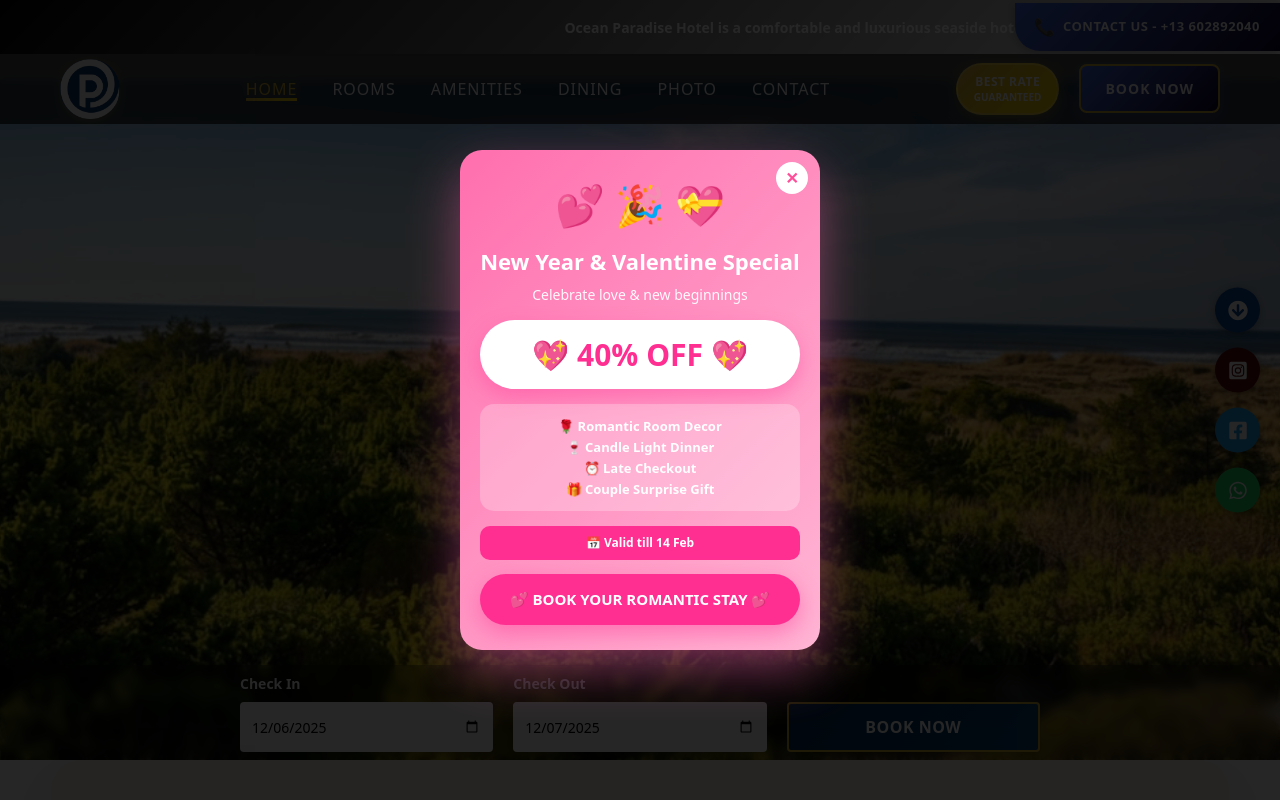
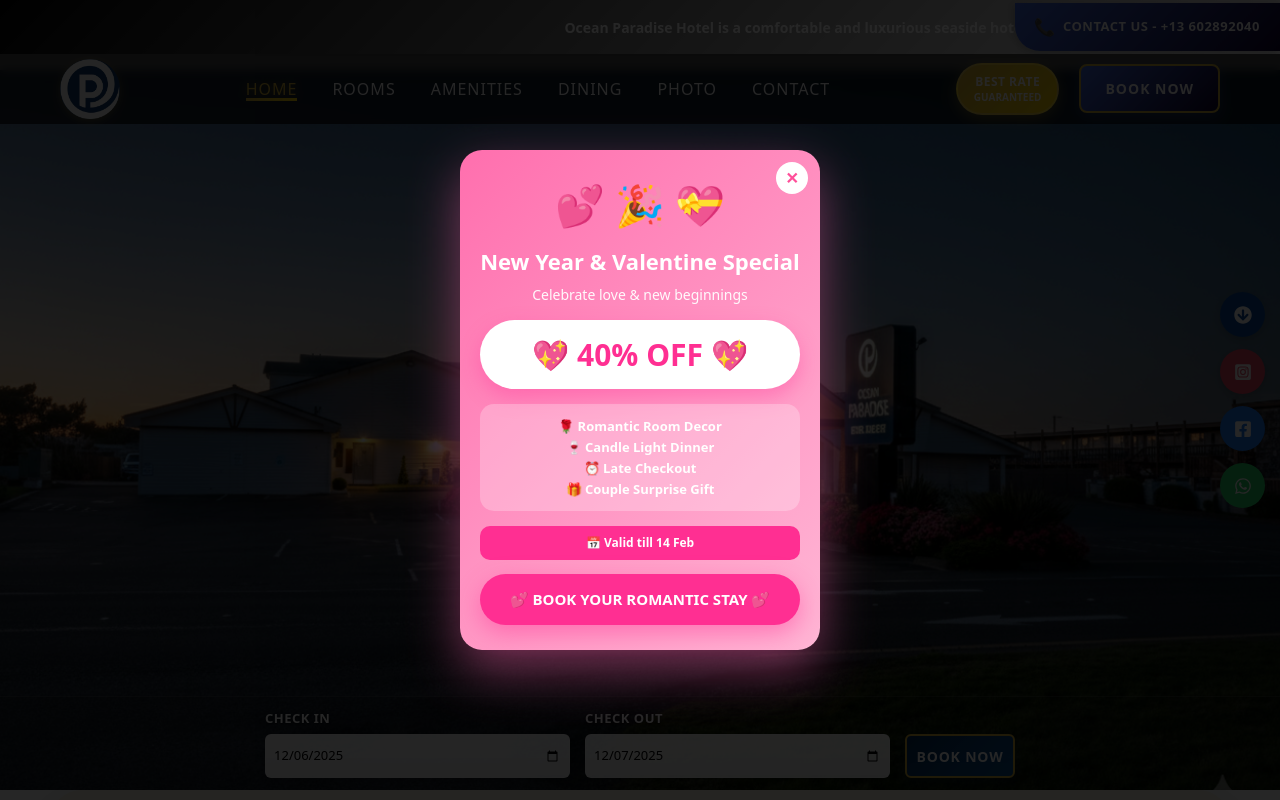
Before and after one commit to aquiiibbb/ocean, a React (Create React App) app: page / in a window 1280 px wide. Shown: the top 800 px of the page. Built offline with nearby package versions, Linux system fonts and the light colour scheme; a web font is replaced by a local one.

Commit message:
Added FAQ section to contact page

```diff
--- a/src/pages/Home.jsx
+++ b/src/pages/Home.jsx
@@ -6,7 +6,7 @@ import image13 from "../assest/image/log.png";
 import image14 from "../assest/image/123.jpeg";
 import image15 from "../assest/image/236.jpeg";
 import image16 from "../assest/image/hmm.png";
-import image17 from "../assest/image/nature.png";
+import image17 from "../assest/image/area.jpg";
 import image18 from "../assest/image/pic2.png";
 import image19 from "../assest/image/pic3.png";
 import image20 from "../assest/image/pic4.png";
@@ -24,7 +24,7 @@ export default function Home() {
   const [currentImageIndex, setCurrentImageIndex] = useState(0);
 
   // Images array - add more images here
-  const sliderImages = [image16, image17, image18, image19,image20]; // Multiple images add kar sakte ho
+  const sliderImages = [image16,image19,  image18,image20,image17]; // Multiple images add kar sakte ho
 
   useEffect(() => {
     const checkMobile = () => setIsMobile(window.innerWidth <= 768);
@@ -49,35 +49,60 @@ export default function Home() {
       {/* Hero Section */}
       <div style={{
   position: 'relative',
-        minHeight: isMobile ? '62vh' : '85vh',
+  minHeight: isMobile ? '50vh' : '90vh',
   backgroundImage: `url(${sliderImages[currentImageIndex]})`,
   backgroundSize: 'cover',
-        backgroundPosition: '50% 25%',
+  backgroundPosition: 'center center',
   display: 'flex',
   alignItems: 'flex-end',
   overflow: 'hidden',
-        marginTop: isMobile ? '60px' : '80px',
-        transition: 'background-image 1s ease-in-out'
+  marginTop: isMobile ? '50px' : '70px',
+  transition: 'background-image 0.8s ease-in-out'
 }}>
-
 {/* Social Icons */}
 <div style={{
   position: 'fixed',
-          right: isMobile ? '10px' : '20px',
+  right: isMobile ? '8px' : '15px',
   top: '50%',
   transform: 'translateY(-50%)',
   zIndex: 10,
   display: 'flex',
   flexDirection: 'column',
-          gap: isMobile ? '10px' : '15px'
+  gap: isMobile ? '8px' : '12px'
 }}>
   {[
-            { icon: <FaArrowCircleDown />, bg: '#06469a' },
-            { icon: <FaInstagramSquare />, bg: '#5d0606' },
-            { icon: <FaFacebookSquare />, bg: '#1DA1F2' },
-            { icon: <FaWhatsapp />, bg: '#25D366' }
+    {
+      icon: <FaArrowCircleDown />,
+      bg: '#06469a',
+      href: '#contact', // Scroll to contact section
+      title: 'Contact Us'
+    },
+    {
+      icon: <FaInstagramSquare />,
+      bg: '#E4405F',
+      href: 'https://instagram.com/yourhandle', // Replace with actual Instagram
+      title: 'Follow on Instagram'
+    },
+    {
+      icon: <FaFacebookSquare />,
+      bg: '#1877F2',
+      href: 'https://facebook.com/yourpage', // Replace with actual Facebook
+      title: 'Like on Facebook'
+    },
+    {
+      icon: <FaWhatsapp />,
+      bg: '#25D366',
+      href: 'https://wa.me/919876543210?text=Hi%20there!%20I%20want%20to%20know%20more%20about%20your%20services', // Replace with actual WhatsApp number
+      title: 'Chat on WhatsApp'
+    }
   ].map((item, index) => (
-            <a key={index} href="#" style={{
+    <a
+      key={index}
+      href={item.href}
+      target={item.href.startsWith('http') ? '_blank' : '_self'}
+      rel={item.href.startsWith('http') ? 'noopener noreferrer' : ''}
+      title={item.title}
+      style={{
         width: isMobile ? '35px' : '45px',
         height: isMobile ? '35px' : '45px',
         backgroundColor: item.bg,
@@ -86,49 +111,60 @@ export default function Home() {
         alignItems: 'center',
         justifyContent: 'center',
         color: 'white',
-              fontSize: isMobile ? '16px' : '20px',
+        fontSize: isMobile ? '14px' : '18px',
         textDecoration: 'none',
-              transition: 'transform 0.3s ease',
-              boxShadow: '0 2px 8px rgba(0,0,0,0.3)'
+        transition: 'all 0.3s ease',
+        boxShadow: '0 3px 8px rgba(0,0,0,0.2)',
+        cursor: 'pointer'
       }}
-            onMouseOver={(e) => e.currentTarget.style.transform = 'scale(1.1)'}
-            onMouseOut={(e) => e.currentTarget.style.transform = 'scale(1)'}
+      onMouseOver={(e) => {
+        e.currentTarget.style.transform = isMobile ? 'scale(1.05) translateX(-2px)' : 'scale(1.1) translateX(-3px)';
+        e.currentTarget.style.boxShadow = '0 5px 15px rgba(0,0,0,0.3)';
+      }}
+      onMouseOut={(e) => {
+        e.currentTarget.style.transform = 'scale(1) translateX(0)';
+        e.currentTarget.style.boxShadow = '0 3px 8px rgba(0,0,0,0.2)';
+      }}
     >
       {item.icon}
     </a>
   ))}
 </div>
 
+
   {/* Booking Form */}
   <div style={{
     width: '100%',
-          backgroundColor: 'rgba(0, 0, 0, 0.3)',
-          padding: isMobile ? '8px 4px' : '8px',
+    backgroundColor: 'rgba(0, 0, 0, 0.15)',
+    padding: isMobile ? '10px 6px' : '12px 15px',
     display: 'flex',
     justifyContent: 'center',
-          backdropFilter: 'blur(5px)'
+    borderTop: '1px solid rgba(255,255,255,0.1)'
   }}>
     <div style={{
       display: 'flex',
       flexDirection: 'row',
-            gap: isMobile ? '5px' : '20px',
-            maxWidth: isMobile ? '100%' : '800px',
+      gap: isMobile ? '6px' : '15px',
+      maxWidth: isMobile ? '100%' : '750px',
       width: '100%',
-            alignItems: 'flex-end'
+      alignItems: 'flex-end',
+      padding: isMobile ? '0 2px' : '0'
     }}>
 
       {/* Check In */}
       <div style={{
-              flex: isMobile ? '1' : '1',
-              minWidth: isMobile ? '0' : 'auto'
+        flex: '1',
+        minWidth: '0'
       }}>
         <label style={{
           color: 'white',
-                fontSize: isMobile ? '10px' : '14px',
+          fontSize: isMobile ? '9px' : '13px',
           fontWeight: '600',
           display: 'block',
-                marginBottom: isMobile ? '4px' : '8px',
-                textShadow: '0 1px 2px rgba(0,0,0,0.5)'
+          marginBottom: isMobile ? '3px' : '6px',
+          textShadow: '0 1px 2px rgba(0,0,0,0.7)',
+          textTransform: 'uppercase',
+          letterSpacing: '0.5px'
         }}>
           Check In
         </label>
@@ -136,31 +172,43 @@ export default function Home() {
           type="date"
           defaultValue="2025-12-06"
           style={{
-                  padding: isMobile ? '6px 4px' : '12px',
+            padding: isMobile ? '5px 3px' : '10px 8px',
             width: '100%',
-                  height: isMobile ? '36px' : '50px',
-                  border: 'none',
-                  borderRadius: '4px',
-                  fontSize: isMobile ? '10px' : '14px',
+            height: isMobile ? '32px' : '44px',
+            border: '1px solid rgba(255,255,255,0.2)',
+            borderRadius: '6px',
+            fontSize: isMobile ? '9px' : '13px',
             boxSizing: 'border-box',
             outline: 'none',
-                  boxShadow: '0 2px 4px rgba(0,0,0,0.1)'
+            boxShadow: '0 2px 8px rgba(0,0,0,0.15)',
+            backgroundColor: 'rgba(255,255,255,0.95)',
+            transition: 'all 0.2s ease'
+          }}
+          onFocus={(e) => {
+            e.currentTarget.style.borderColor = '#D4AF37';
+            e.currentTarget.style.boxShadow = '0 0 0 2px rgba(212,175,55,0.3)';
+          }}
+          onBlur={(e) => {
+            e.currentTarget.style.borderColor = 'rgba(255,255,255,0.2)';
+            e.currentTarget.style.boxShadow = '0 2px 8px rgba(0,0,0,0.15)';
           }}
         />
       </div>
 
       {/* Check Out */}
       <div style={{
-              flex: isMobile ? '1' : '1',
-              minWidth: isMobile ? '0' : 'auto'
+        flex: '1',
+        minWidth: '0'
       }}>
         <label style={{
           color: 'white',
-                fontSize: isMobile ? '10px' : '14px',
+          fontSize: isMobile ? '9px' : '13px',
           fontWeight: '600',
           display: 'block',
-                marginBottom: isMobile ? '4px' : '8px',
-                textShadow: '0 1px 2px rgba(0,0,0,0.5)'
+          marginBottom: isMobile ? '3px' : '6px',
+          textShadow: '0 1px 2px rgba(0,0,0,0.7)',
+          textTransform: 'uppercase',
+          letterSpacing: '0.5px'
         }}>
           Check Out
         </label>
@@ -168,54 +216,66 @@ export default function Home() {
           type="date"
           defaultValue="2025-12-07"
           style={{
-                  padding: isMobile ? '6px 4px' : '12px',
+            padding: isMobile ? '5px 3px' : '10px 8px',
             width: '100%',
-                  height: isMobile ? '36px' : '50px',
-                  border: 'none',
-                  borderRadius: '4px',
-                  fontSize: isMobile ? '10px' : '14px',
+            height: isMobile ? '32px' : '44px',
+            border: '1px solid rgba(255,255,255,0.2)',
+            borderRadius: '6px',
+            fontSize: isMobile ? '9px' : '13px',
             boxSizing: 'border-box',
             outline: 'none',
-                  boxShadow: '0 2px 4px rgba(0,0,0,0.1)'
+            boxShadow: '0 2px 8px rgba(0,0,0,0.15)',
+            backgroundColor: 'rgba(255,255,255,0.95)',
+            transition: 'all 0.2s ease'
+          }}
+          onFocus={(e) => {
+            e.currentTarget.style.borderColor = '#D4AF37';
+            e.currentTarget.style.boxShadow = '0 0 0 2px rgba(212,175,55,0.3)';
+          }}
+          onBlur={(e) => {
+            e.currentTarget.style.borderColor = 'rgba(255,255,255,0.2)';
+            e.currentTarget.style.boxShadow = '0 2px 8px rgba(0,0,0,0.15)';
           }}
         />
       </div>
 
       {/* Book Button */}
       <div style={{
-              flex: isMobile ? '0 0 auto' : '1',
-              minWidth: isMobile ? '70px' : 'auto'
+        flex: isMobile ? '0 0 65px' : '0 0 110px'
       }}>
         {!isMobile && <div style={{ height: '22px' }} />}
         <button
           style={{
-                  height: isMobile ? '36px' : '50px',
+            height: isMobile ? '32px' : '44px',
             width: '100%',
-                  minWidth: isMobile ? '70px' : '120px',
-                  background: 'linear-gradient(135deg, #052a54, #073f76)',
+            background: 'linear-gradient(135deg, #052a54 0%, #073f76 50%, #0a4d8a 100%)',
             color: 'white',
             border: '2px solid #D4AF37',
-                  borderRadius: '4px',
-                  fontSize: isMobile ? '11px' : '16px',
-                  fontWeight: '600',
+            borderRadius: '6px',
+            fontSize: isMobile ? '9px' : '14px',
+            fontWeight: '700',
             cursor: 'pointer',
-                  transition: 'all 0.3s ease',
-                  boxShadow: '0 2px 8px rgba(0,0,0,0.2)',
+            transition: 'all 0.25s ease',
+            boxShadow: '0 3px 12px rgba(5,42,84,0.3)',
             textTransform: 'uppercase',
-                  letterSpacing: '0.5px'
+            letterSpacing: isMobile ? '0.3px' : '0.8px',
+            position: 'relative',
+            overflow: 'hidden'
           }}
           onMouseOver={(e) => {
             if (!isMobile) {
-                    e.currentTarget.style.transform = 'translateY(-2px)';
-                    e.currentTarget.style.boxShadow = '0 8px 20px rgba(5, 42, 84, 0.4)';
+              e.currentTarget.style.transform = 'translateY(-1px)';
+              e.currentTarget.style.boxShadow = '0 6px 20px rgba(5,42,84,0.4)';
               e.currentTarget.style.borderColor = '#FFD700';
+              e.currentTarget.style.background = 'linear-gradient(135deg, #073f76 0%, #0a4d8a 50%, #0d5ba0 100%)';
             }
           }}
           onMouseOut={(e) => {
             if (!isMobile) {
               e.currentTarget.style.transform = 'translateY(0)';
-                    e.currentTarget.style.boxShadow = '0 2px 8px rgba(0,0,0,0.2)';
+              e.currentTarget.style.boxShadow = '0 3px 12px rgba(5,42,84,0.3)';
               e.currentTarget.style.borderColor = '#D4AF37';
+              e.currentTarget.style.background = 'linear-gradient(135deg, #052a54 0%, #073f76 50%, #0a4d8a 100%)';
             }
           }}
         >
@@ -227,7 +287,8 @@ export default function Home() {
             justifyContent: 'center',
             width: '100%',
             height: '100%',
-                  fontSize: 'inherit'
+            fontSize: 'inherit',
+            fontWeight: 'inherit'
           }}>
             {isMobile ? 'Book' : 'Book Now'}
           </NavLink>
--- a/src/pages/photo.jsx
+++ b/src/pages/photo.jsx
@@ -1,66 +1,56 @@
 import React from "react";
-import image1 from "../assest/image/s1.jpg";
-import image2 from "../assest/image/s2.jpg";
-import image3 from "../assest/image/s3.jpg";
-import image4 from "../assest/image/s4.jpg";
-import image5 from "../assest/image/s5.jpg";
-import image6 from "../assest/image/s6.jpg";
-import image7 from "../assest/image/s7.jpg";
-import image9 from "../assest/image/s9.jpg";
-import image10 from "../assest/image/s10.jpg";
-import image11 from "../assest/image/s11.jpg";
-import image12 from "../assest/image/s4logo.png";
-import image13 from "../assest/image/log.png";
+import image1 from "../assest/image/about.jpg";
+import image2 from "../assest/image/area.jpg";
+import image3 from "../assest/image/bed1.jpg";
+import image4 from "../assest/image/bedroom.jpg";
+import image5 from "../assest/image/bedroom2.jpg";
+import image6 from "../assest/image/bedroom3.jpg";
+import image7 from "../assest/image/bedroom4.jpg";
+import image9 from "../assest/image/bedroom5.jpeg";
+import image10 from "../assest/image/chair.jpg";
+import image11 from "../assest/image/ciken.jpg";
+import image12 from "../assest/image/hmm.png";
+import image13 from "../assest/image/IMG_7278.jpeg";
+import image14 from "../assest/image/IMG_7288.jpeg";
+import image15 from "../assest/image/IMG_7293.jpeg";
+import image16 from "../assest/image/IMG_7358.jpeg";
+import image17 from "../assest/image/unnamed (1).jpg";
+import image18 from "../assest/image/unnamed (2)juyj.jpg";
+import image19 from "../assest/image/unnamed (10).jpg";
+import image20 from "../assest/image/unnamed (11).jpg";
+import image21 from "../assest/image/unnamed (17).jpg";
 import imag1 from "../assest/image/bedroom3.jpg";
-
-
-
 import "./photo.css";
-import { NavLink } from 'react-router-dom';
 
 
 export default function Photos() {
   const localImages = [
-    { src: image1, alt: "Hotel Room 1", gradient: "linear-gradient(135deg, #667eea 0%, #764ba2 100%)" },
-    { src: image2, alt: "Hotel Room 2", gradient: "linear-gradient(135deg, #f093fb 0%, #f5576c 100%)" },
-    { src: image3, alt: "Hotel Lobby", gradient: "linear-gradient(135deg, #4facfe 0%, #00f2fe 100%)" },
-    { src: image4, alt: "Hotel Exterior", gradient: "linear-gradient(135deg, #43e97b 0%, #38f9d7 100%)" },
-    { src: image5, alt: "Hotel Amenities", gradient: "linear-gradient(135deg, #fa709a 0%, #fee140 100%)" },
-    { src: image6, alt: "Hotel Restaurant", gradient: "linear-gradient(135deg, #30cfd0 0%, #330867 100%)" },
-    { src: image7, alt: "Hotel Pool", gradient: "linear-gradient(135deg, #a8edea 0%, #fed6e3 100%)" },
-    { src: image9, alt: "Hotel Conference Room", gradient: "linear-gradient(135deg, #ffecd2 0%, #fcb69f 100%)" },
-    { src: image10, alt: "Hotel Bar", gradient: "linear-gradient(135deg, #667eea 0%, #764ba2 100%)" },
-    { src: image11, alt: "Hotel Gym", gradient: "linear-gradient(135deg, #f093fb 0%, #f5576c 100%)" },
+    { src: image1, alt: "", gradient: "linear-gradient(135deg, #667eea 0%, #764ba2 100%)" },
+    { src: image2, alt: "", gradient: "linear-gradient(135deg, #f093fb 0%, #f5576c 100%)" },
+    { src: image3, alt: "", gradient: "linear-gradient(135deg, #4facfe 0%, #00f2fe 100%)" },
+    { src: image4, alt: "", gradient: "linear-gradient(135deg, #43e97b 0%, #38f9d7 100%)" },
+    { src: image5, alt: "", gradient: "linear-gradient(135deg, #fa709a 0%, #fee140 100%)" },
+    { src: image6, alt: "", gradient: "linear-gradient(135deg, #30cfd0 0%, #330867 100%)" },
+    { src: image7, alt: "", gradient: "linear-gradient(135deg, #a8edea 0%, #fed6e3 100%)" },
+    { src: image9, alt: "", gradient: "linear-gradient(135deg, #ffecd2 0%, #fcb69f 100%)" },
+    { src: image10, alt: "", gradient: "linear-gradient(135deg, #667eea 0%, #764ba2 100%)" },
+    { src: image11, alt: "", gradient: "linear-gradient(135deg, #f093fb 0%, #f5576c 100%)" },
+    { src: image12, alt: "", gradient: "linear-gradient(135deg, #f093fb 0%, #f5576c 100%)" },
+    { src: image13, alt: "", gradient: "linear-gradient(135deg, #f093fb 0%, #f5576c 100%)" },
+    { src: image14, alt: "", gradient: "linear-gradient(135deg, #f093fb 0%, #f5576c 100%)" },
+    { src: image15, alt: "", gradient: "linear-gradient(135deg, #f093fb 0%, #f5576c 100%)" },
+    { src: image16, alt: "", gradient: "linear-gradient(135deg, #f093fb 0%, #f5576c 100%)" },
+    { src: image17, alt: "", gradient: "linear-gradient(135deg, #f093fb 0%, #f5576c 100%)" },
+    { src: image18, alt: "", gradient: "linear-gradient(135deg, #f093fb 0%, #f5576c 100%)" },
+    { src: image19, alt: "", gradient: "linear-gradient(135deg, #f093fb 0%, #f5576c 100%)" },
+    { src: image20, alt: "", gradient: "linear-gradient(135deg, #f093fb 0%, #f5576c 100%)" },
+    { src: image21, alt: "", gradient: "linear-gradient(135deg, #f093fb 0%, #f5576c 100%)" },
   ];
 
   const unsplashImages = [
 
 
-    {
-      src: "https://images.unsplash.com/photo-1544025162-d76694265947?auto=format&fit=crop&w=1000&q=80",
-      alt: "Modern Hotel Room",
-      gradient: "linear-gradient(135deg, #fa709a 0%, #fee140 100%)"
-    },
-    {
-      src: "https://images.unsplash.com/photo-1565958011703-44f9829ba187?auto=format&fit=crop&w=1000&q=80",
-      alt: "Hotel Interior",
-      gradient: "linear-gradient(135deg, #30cfd0 0%, #330867 100%)"
-    },
-    {
-      src: "https://images.unsplash.com/photo-1504674900247-0877df9cc836?auto=format&fit=crop&w=1000&q=80",
-      alt: "Hotel Dining",
-      gradient: "linear-gradient(135deg, #a8edea 0%, #fed6e3 100%)"
-    },
-    {
-      src: "https://images.unsplash.com/photo-1522708323590-d24dbb6b0267?auto=format&fit=crop&w=1000&q=80",
-      alt: "Hotel Lounge",
-      gradient: "linear-gradient(135deg, #ff9a9e 0%, #fecfef 100%)"
-    },
-    {
-      src: "https://images.unsplash.com/photo-1496412705862-e0088f16f791?auto=format&fit=crop&w=1000&q=80",
-      alt: "Hotel View",
-      gradient: "linear-gradient(135deg, #ffecd2 0%, #fcb69f 100%)"
-    },
+
   ];
 
   const allImages = [...localImages, ...unsplashImages];
```
Also changed, not shown: src/components/footer.css (+38 -86 lines), src/pages/contact.css (+97 -0 lines), src/pages/contact.jsx (+61 -1 lines), src/assest/image/8.jpeg (deleted), 1 other file (tests, documents, lock files or other folders). Lines whose indentation alone changed are shown as unchanged.
